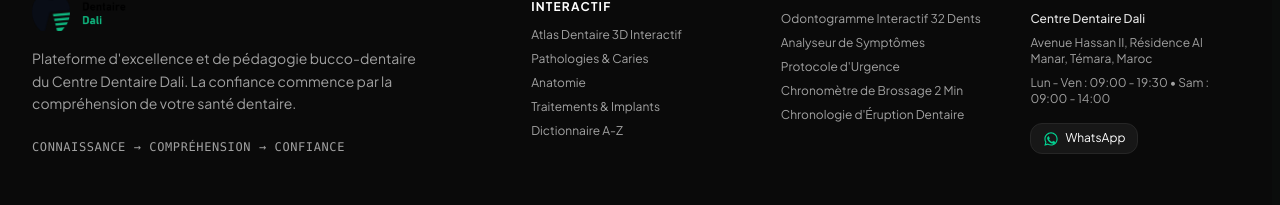
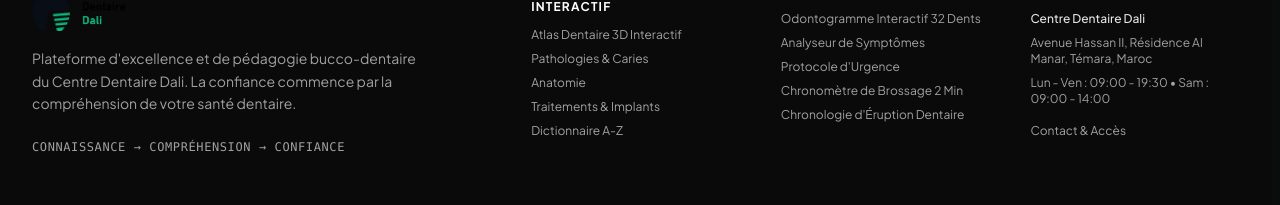
Before and after one commit to marvenpiadri/DrDali, an Angular app: page / in a window 1280 px wide. Shown: the part 7705-7910 px from the top of the page. Built offline with nearby package versions, Linux system fonts and the light colour scheme; no server answers; a web font is replaced by a local one.

Commit message:
Reduce duplicate WhatsApp actions in footer

```diff
--- a/src/app/components/footer/footer.html
+++ b/src/app/components/footer/footer.html
@@ -46,16 +46,7 @@
           <p class="font-medium text-neutral-200">{{ 'brandName' | translate }}</p>
           <p>{{ 'clinicAddress' | translate }}</p>
           <p>{{ 'openingHours' | translate }}</p>
-          <div class="pt-2">
-            <button
-              type="button"
-              (click)="openWhatsApp.emit()"
-              class="inline-flex items-center gap-1.5 px-3 py-1.5 bg-neutral-900 hover:bg-neutral-800 border border-neutral-800 text-white rounded-xl text-xs font-medium transition-colors cursor-pointer"
-              [attr.aria-label]="'ariaWhatsAppCTA' | translate">
-              <app-whatsapp-icon [size]="16" extraClass="text-emerald-400" />
-              <span>{{ 'btnWhatsApp' | translate }}</span>
-            </button>
-          </div>
+          <div class="pt-2"><a routerLink="/contact" class="footer-link">{{ 'navContact' | translate }}</a></div>
         </div>
       </div>
 
```
